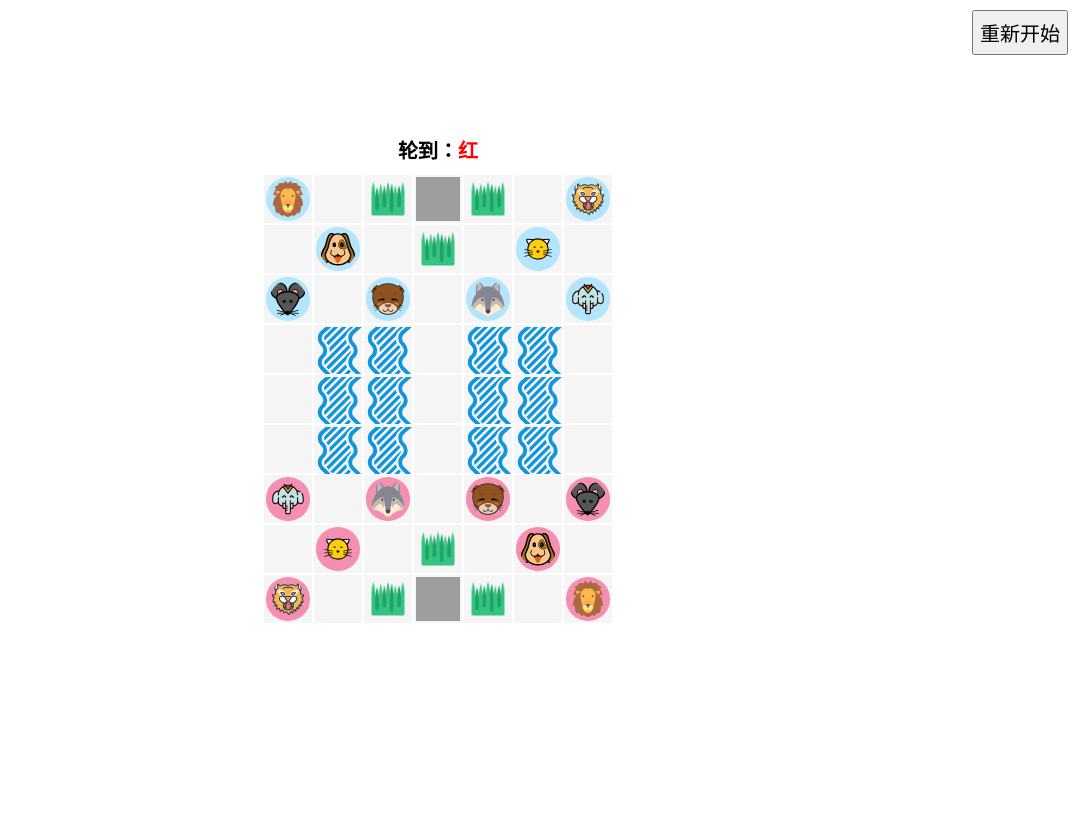
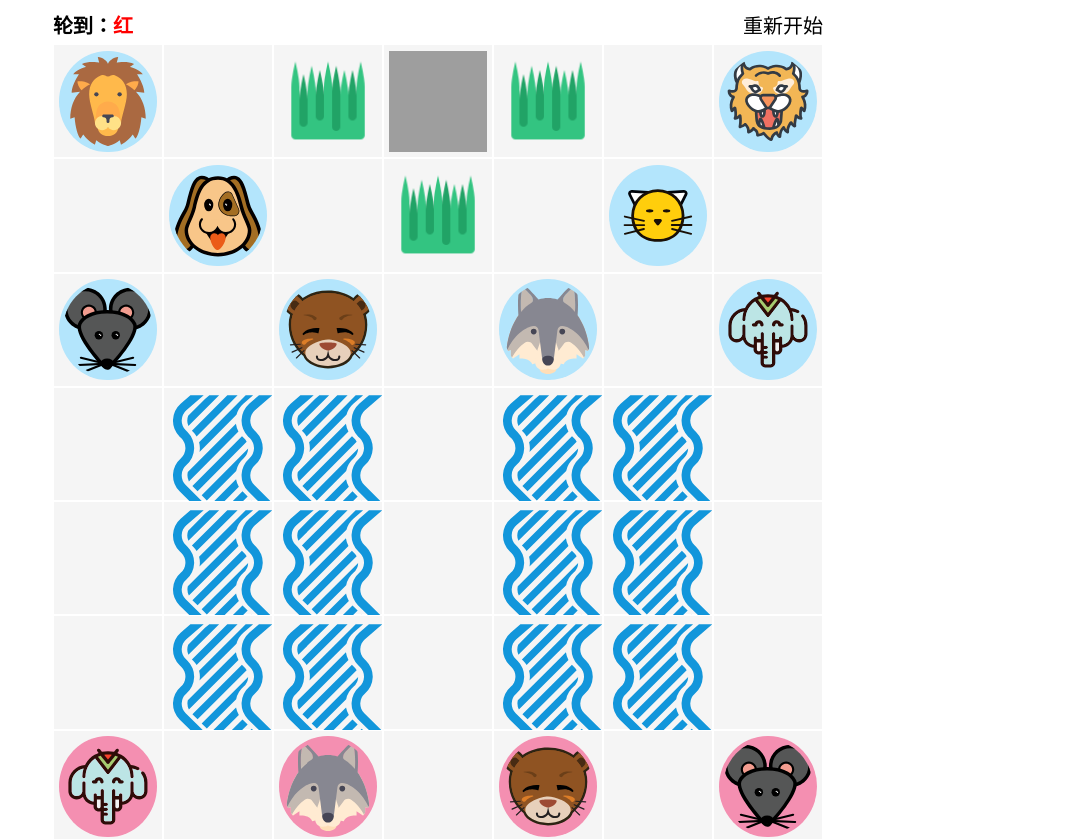
Before and after one commit to tanyanbo/animal-chess, a Vue app: page / in a window 1280 px wide. Shown: the top 839 px of the page, without its empty margins (202-1280 px from the left). Before the commit the page ends 800 px from the top, so only its background shows below. Built offline with nearby package versions, Linux system fonts and the light colour scheme; grey boxes are pictures that could not be loaded.

Commit message:
Adapt to different screen sizes

```diff
--- a/src/components/ChessBoard.vue
+++ b/src/components/ChessBoard.vue
@@ -257,14 +257,16 @@ function handleClickBox(index: number) {
 <style scoped lang="scss">
 .container {
   display: grid;
-  width: 350px;
-  height: 450px;
+  padding: 0 15px;
+  width: 100%;
+  max-width: 800px;
+  aspect-ratio: 7 / 9;
   grid-template-columns: repeat(7, 1fr);
   grid-template-rows: repeat(9, 1fr);
 
   .box {
-    height: 50px;
-    width: 50px;
+    // height: 50px;
+    // width: 50px;
     border: 1px solid white;
     display: flex;
     justify-content: center;
--- a/src/components/GameScreen.vue
+++ b/src/components/GameScreen.vue
@@ -19,14 +19,14 @@ function restart() {
 <template>
   <div class="outer-container">
     <div class="button-row">
-      <button @click="restart">重新开始</button>
-    </div>
       <p class="turn">
         <span>轮到：</span>
         <span :class="{ red: turn === '红', blue: turn === '蓝' }">{{
           turn
         }}</span>
       </p>
+      <button @click="restart">重新开始</button>
+    </div>
     <ChessBoard
       @turn-changed="handleTurnChanged"
       @game-over="(w) => (winner = w === 'red' ? '红' : '蓝')"
@@ -45,21 +45,22 @@ function restart() {
 
   .button-row {
     display: flex;
-    justify-content: flex-end;
-    margin-bottom: 80px;
+    justify-content: space-between;
+    align-items: center;
     width: 100%;
-    padding-right: 10px;
+    padding-right: 15px;
     padding-top: 10px;
+    padding-left: 15px;
+    margin-bottom: 5px;
+    max-width: 800px;
 
     button {
       font-size: 2rem;
-      padding: 6px;
-    }
+      border: none;
+      background-color: white;
     }
 
     .turn {
-    margin-bottom: 10px;
-
       span {
         font-size: 2rem;
         font-weight: bold;
@@ -73,17 +74,12 @@ function restart() {
         color: blue;
       }
     }
+  }
 
   .game-over-text {
     font-size: 2rem;
     margin-top: 10px;
     font-weight: bold;
   }
-
-  .restart {
-    font-size: 2rem;
-    margin-top: 10px;
-    padding: 6px;
-  }
 }
 </style>
```
Lines whose indentation alone changed are shown as unchanged.
